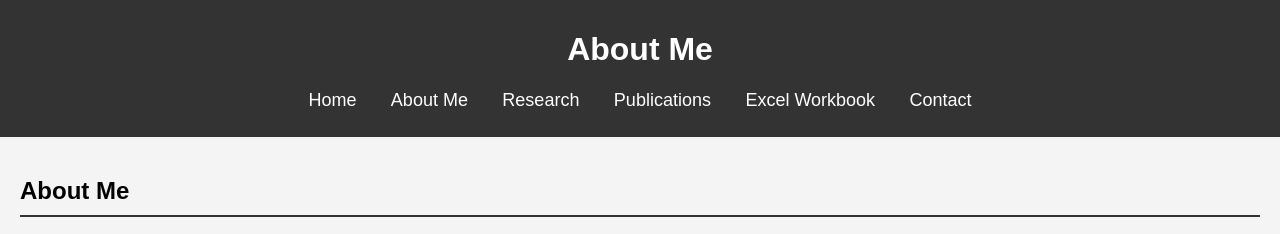
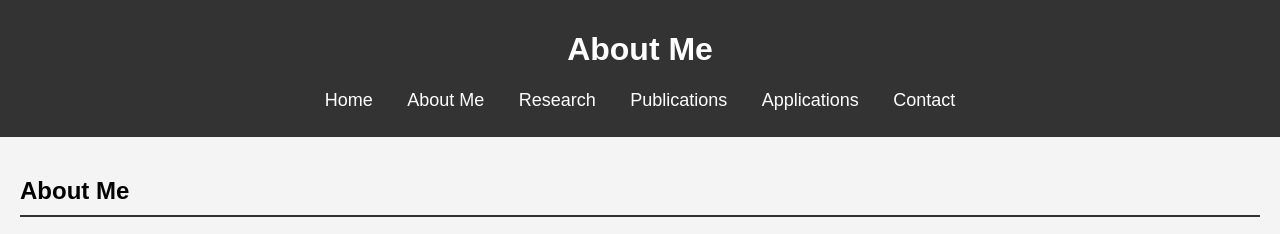
Before and after one commit to profshiv/hrcshiv, a plain HTML site: page about.html in a window 1280 px wide. Shown: the top 234 px of the page. Drawn offline with Linux system fonts and the light colour scheme.

Commit message:
Update about.html

```diff
--- a/about.html
+++ b/about.html
@@ -15,7 +15,7 @@
                 <li><a href="about.html">About Me</a></li>
                 <li><a href="research.html">Research</a></li>
                 <li><a href="publications.html">Publications</a></li>
-                <li><a href="excel.html">Excel Workbook</a></li>
+                <li><a href="excel.html">Applications</a></li>
                 <li><a href="contact.html">Contact</a></li>
             </ul>
         </nav>
```
